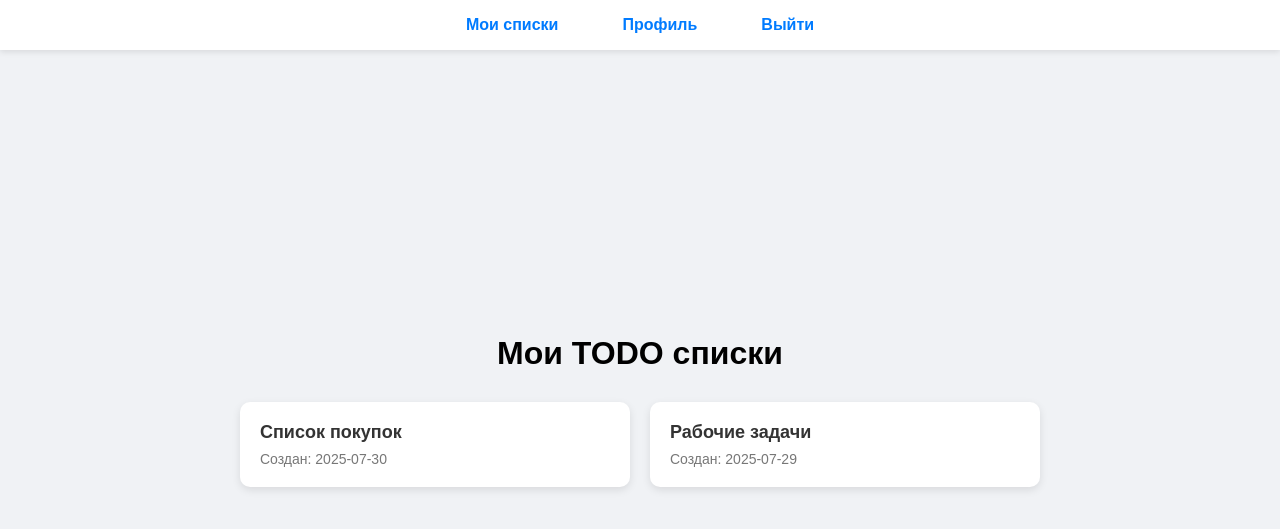
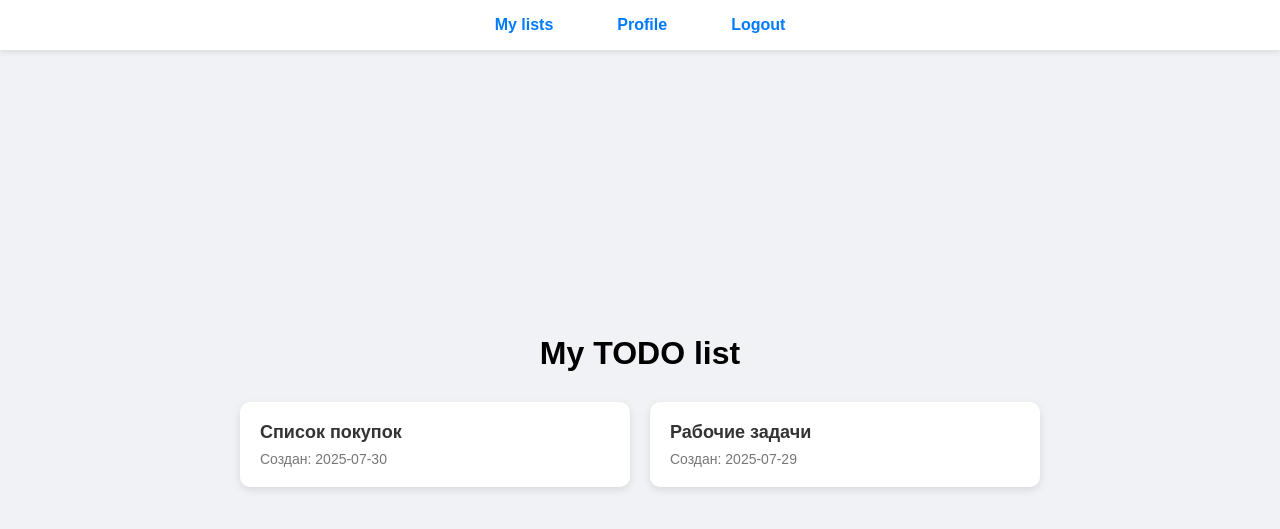
Before and after one commit to 7143cmd/TODO-list-FastAPI-ORM, a FastAPI app: template templates/main.html in a window 1280 px wide. Shown: the top 529 px of the page. Run offline with FastAPI, Linux system fonts and the light colour scheme; the template is opened without the code that fills it, so the values that code supplies are empty.

Commit message:
minor changes

```diff
--- a/main.py
+++ b/main.py
@@ -58,7 +58,7 @@ def login_post(request: Request, username: str = Form(...), password: str = Form
             "error": "Incorrect login or password"
         })
 
-    response = RedirectResponse(url="/profile", status_code=302)
+    response = RedirectResponse(url="/my_list", status_code=302)
     response.set_cookie("username", username)
     return response
 
--- a/templates/main.html
+++ b/templates/main.html
@@ -7,13 +7,13 @@
 </head>
 <body>
     <nav class="nav-bar">
-        <a href="/my_list">Мои списки</a>
-        <a href="/profile">Профиль</a>
-        <a href="/logout">Выйти</a>
+        <a href="/my_list">My lists</a>
+        <a href="/profile">Profile</a>
+        <a href="/logout">Logout</a>
     </nav>
 
     <div class="dashboard-container">
-        <h1>Мои TODO списки</h1>
+        <h1>My TODO list</h1>
         <div class="todo-list">
             <!-- Пример карточки списка -->
             <a href="/todo/1" class="todo-card">
```
